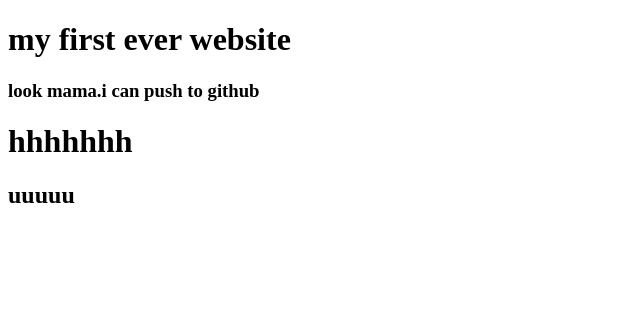
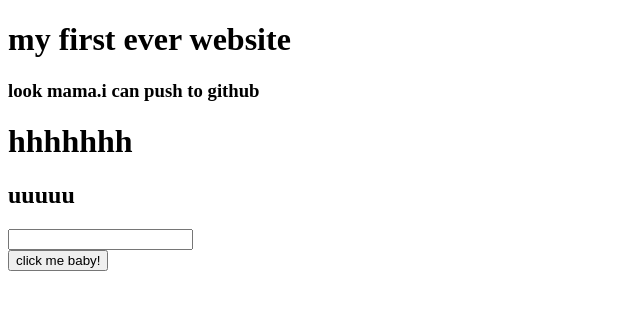
Before and after one commit to Imtiajalam/MY-Project, a plain HTML site: page index.html in a window 1280 px wide. Shown: the whole page, without its empty margins (0-640 px from the left). Drawn offline with Linux system fonts and the light colour scheme.

Commit message:
done adding button

```diff
--- a/index.html
+++ b/index.html
@@ -10,5 +10,8 @@
     <h3>look mama.i can push to github</h3>
     <h1>hhhhhhh</h1>
     <h2>uuuuu</h2>
+    <input type="text" name="" id="">
+    <br>
+    <button>click me baby!</button>
 </body>
 </html>
```
